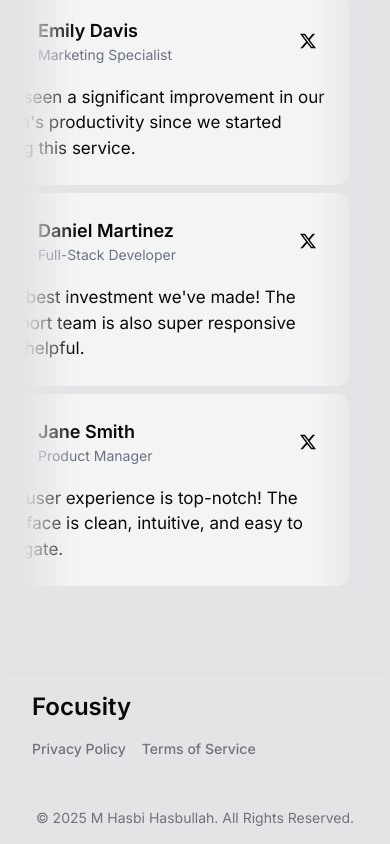
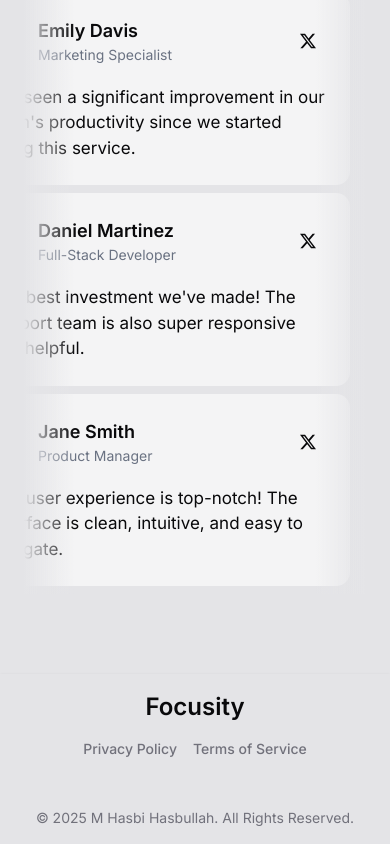
Before and after one commit to hasbihasbullh/Focusity, a Next.js app: page / in a window 390 px wide. Shown: the part 5145-5989 px from the top of the page. Built offline with nearby package versions, Linux system fonts and the light colour scheme.

Commit message:
dev : update footer

```diff
--- a/common/components/layouts/Footer.tsx
+++ b/common/components/layouts/Footer.tsx
@@ -5,12 +5,12 @@ export const Footer = () => {
   return (
     <footer className="bg-zinc-200 dark:bg-zinc-900 shadow border-t border-border p-4">
       <div className="mx-auto max-w-7xl px-4 sm:px-6 lg:px-8">
-        <div className="flex flex-col sm:flex-row sm:items-center sm:justify-between gap-4">
+        <div className="flex flex-col items-center sm:flex-row sm:items-center sm:justify-between gap-4">
           <a href="https://flowbite.com/" className="flex items-center space-x-3">
             {/* <img src="https://flowbite.com/docs/images/logo.svg" className="h-8" alt="Flowbite Logo" /> */}
             <span className="text-2xl font-semibold text-foreground">Focusity</span>
           </a>
-          <ul className="flex flex-wrap gap-4 text-sm font-medium text-muted-foreground">
+          <ul className="flex flex-wrap justify-center gap-4 text-sm font-medium text-muted-foreground">
             <li>
               <a href="#" className="hover:text-foreground transition-colors">
                 Privacy Policy
```
